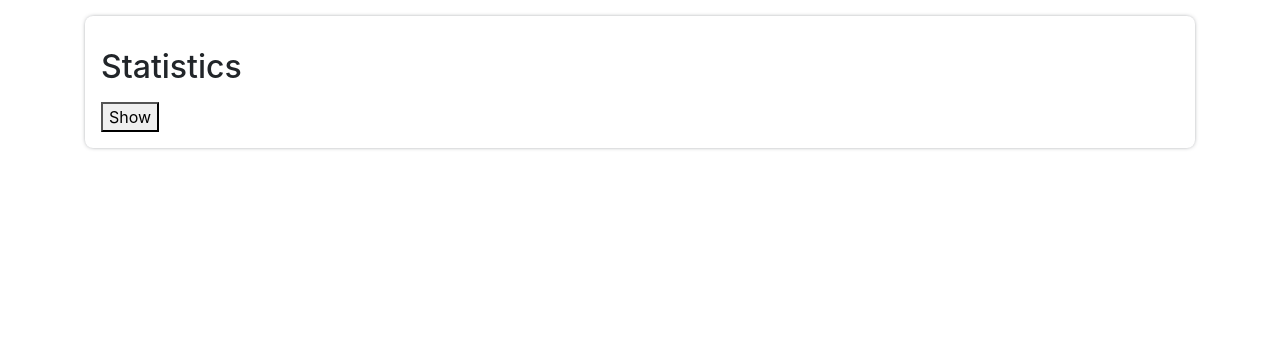
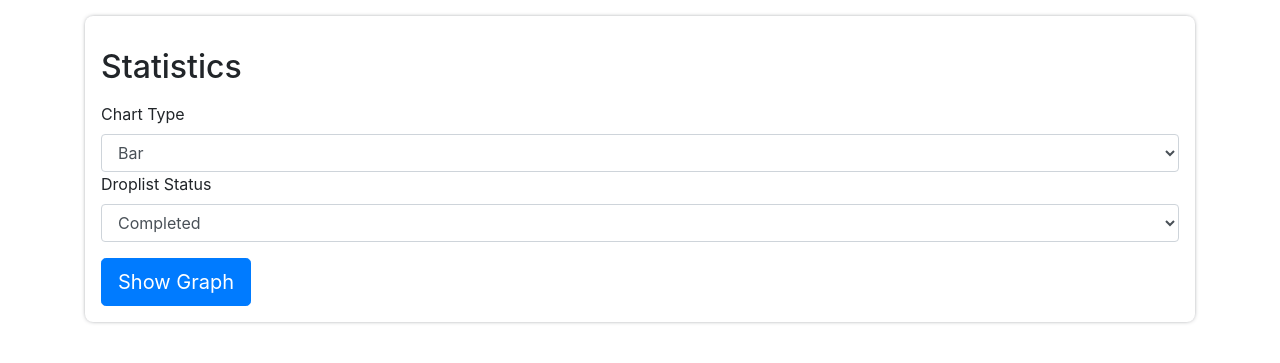
Before and after one commit to treyarte/capstone-one, a Flask app: template app/home/templates/statistics-page.html in a window 1280 px wide. Shown: the part 56-419 px from the top of the page. Run offline with Flask 2, Linux system fonts and the light colour scheme; the template is opened without the code that fills it, so the values that code supplies are empty; some libraries are stand-ins or nearby versions.

Commit message:
complete graph form

```diff
--- a/app/droplists/templates/droplist_index.html
+++ b/app/droplists/templates/droplist_index.html
@@ -23,6 +23,7 @@
         <strong>Date:</strong> {{droplist.timestamp.strftime('%b %d, %y
         %I:%M%p')}}
       </div>
+      {%if not droplist.is_complete%}
       <div class="row mt-1">
         {%if g.user.current_role.role == "stocker"%}
         <div class="col-6">
@@ -84,6 +85,7 @@
         </div>
         {%endif%}
       </div>
+      {%endif%}
     </div>
 
     {%endfor%} {%else%}
--- a/app/home/templates/statistics-page.html
+++ b/app/home/templates/statistics-page.html
@@ -2,7 +2,24 @@
 <div class="container">
   <div class="custom-container">
     <h2 class="custom-header">Statistics</h2>
-    <button class="all-forklifts">Show</button>
+    <form action="/api/forklift_drivers/droplists" method="post">
+      <label for="chart-type">Chart Type</label>
+      <select name="chart-type" id="chart-type" class="form-control">
+        <option value="bar">Bar</option>
+        <option value="pie">Pie</option>
+        <option value="doughnut">Doughnut</option>
+      </select>
+
+      <label for="chart-status">Droplist Status</label>
+      <select name="chart-status" id="chart-status" class="form-control">
+        <option value="completed">Completed</option>
+        <option value="accepted">Accepted</option>
+        <option value="declined">Declined</option>
+      </select>
+    </form>
+    <button class="all-forklifts btn btn-lg btn-primary custom-btn">
+      Show Graph
+    </button>
 
     <div class="graph-content"></div>
   </div>
--- a/app/static/app.js
+++ b/app/static/app.js
@@ -7,8 +7,13 @@ $(document).ready(function () {
 });
 
 async function get_graph() {
-  const resp = await axios.get(`${BASE_URL}/forklift_drivers/droplists`);
-  $('.graph-content').append(`<img src="${resp.data}" class="chart"/>`);
+  let status = $('#chart-status').val();
+  let type = $('#chart-type').val();
+  const resp = await axios.post(`${BASE_URL}/forklift_drivers/droplists`, {
+    status,
+    type,
+  });
+  $('.graph-content').empty().append(`<img src="${resp.data}" class="chart"/>`);
 }
 
 $graph.on('click', get_graph);
```
Also changed, not shown: app/api/routes.py (+14 -6 lines), app/droplists/routes.py (+16 -1 lines), app/droplists/templates/droplist_show.html (+10 -4 lines).
